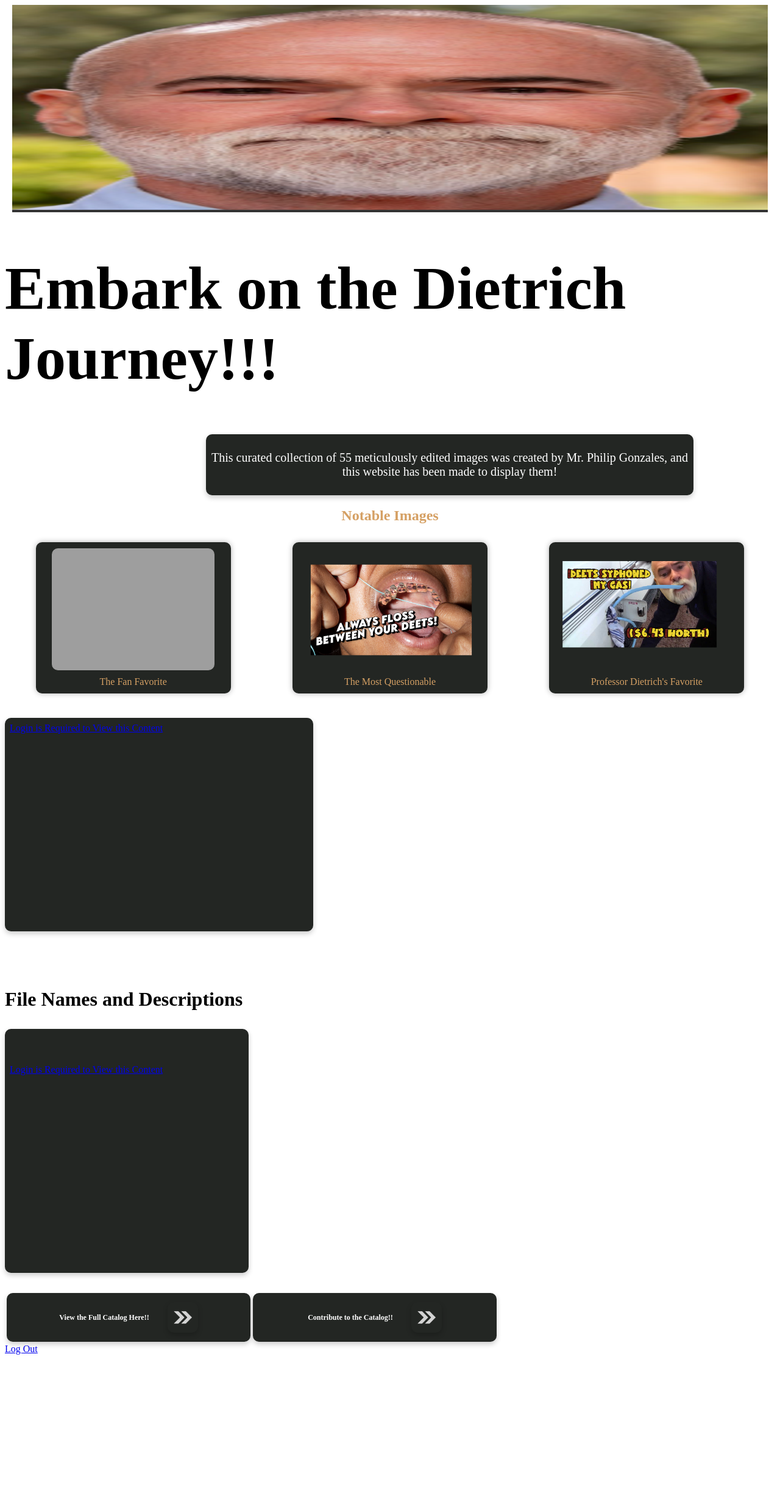
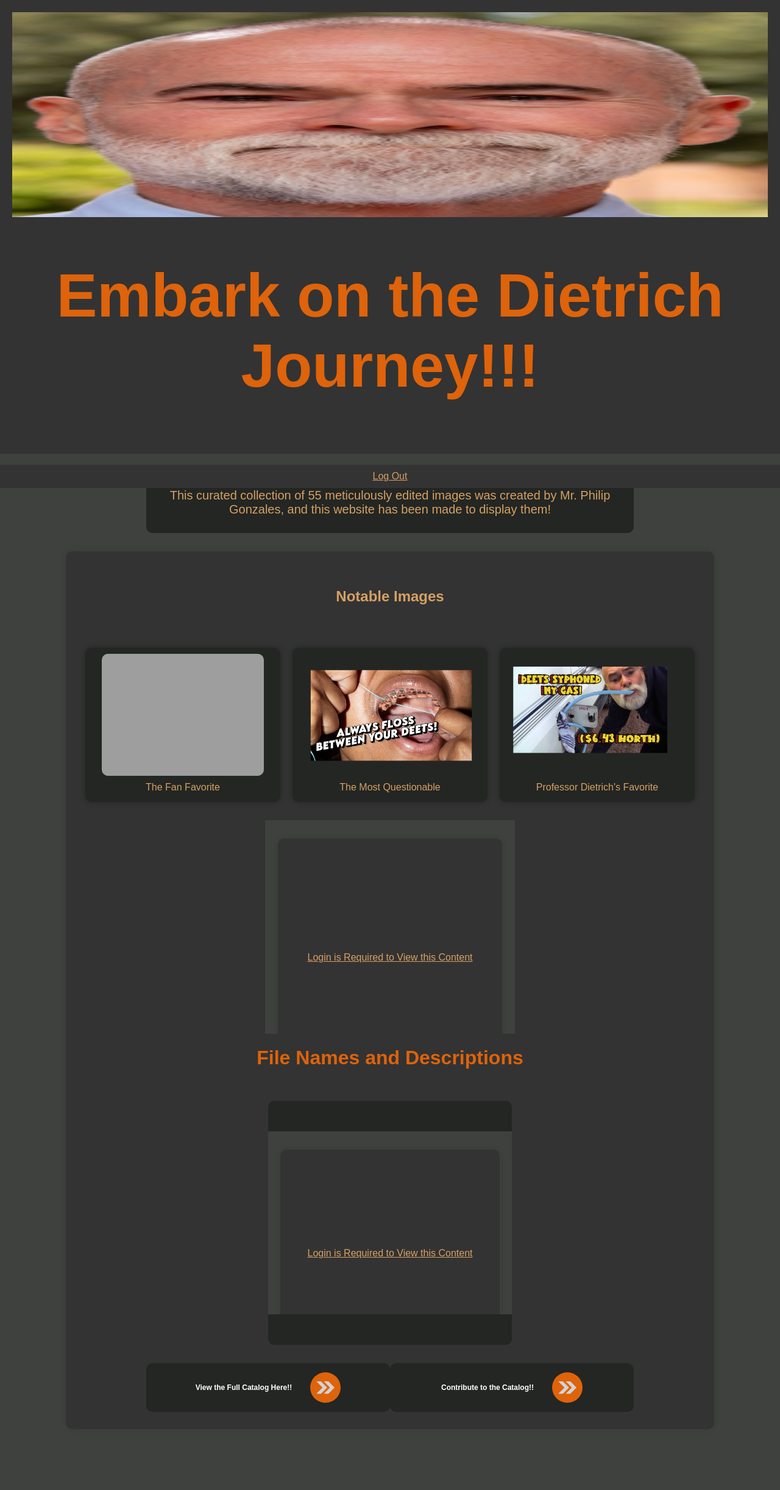
Before and after one commit to crayton07/Final_Project, a PHP site: page /Final_Project/ in a window 1280 px wide. Shown: the whole page at 61% size. Before the commit the page ends 2221 px from the top, so only its background shows below. Run offline with PHP 8.4, Linux system fonts and the light colour scheme; grey boxes are pictures that could not be loaded.

Commit message:
broke main class on last working session, just a quick fix

```diff
--- a/index.php
+++ b/index.php
@@ -10,26 +10,24 @@
     <header>
         <section class="flex-container">
             <div class="box-header">
-                <img src="stretchedHeroSection.png">
+                <img src="stretchedHeroSection.png" alt="Hero Section">
             </div>
         </section>
-        <h1 style="font-size: 100px;">
-            Embark on the Dietrich Journey!!!
-        </h1>
+        <h1 style="font-size: 100px;">Embark on the Dietrich Journey!!!</h1>
     </header>
 
-    <section class="box box-long" style="justify-content: center; align-items: center; text-align: center; margin-left: 330px;">
+    <section class="box box-long" style="text-align: center; margin-left: auto; margin-right: auto;">
         <p style="font-size: 20px;">
             This curated collection of 55 meticulously edited images was created by Mr. Philip Gonzales,
             and this website has been made to display them!
         </p>
     </section>
 
-
     <main>
         <section class="subheader">
             <h2>Notable Images</h2>
         </section>
+
         <section class="image-row">
             <div class="image-box">
                 <img src="Deets ate my dog.png" alt="Image 1">
@@ -45,7 +43,7 @@
             </div>
         </section>
 
-        <section class="box box-long2" style="width: 40%; height: 350px; border: none;">
+        <section class="box box-long2" style="width: 40%; height: 350px; margin: 0 auto;">
             <iframe
                 src="edit_description_form.php"
                 name="edit-description-frame"
@@ -54,14 +52,7 @@
             </iframe>
         </section>
 
-        <br>
-        <br>
-        <br>
-        <br>
-        <h1>
-            File Names and Descriptions
-        </h1>
-
+        <h1>File Names and Descriptions</h1>
         <section class="box">
             <iframe
                 src="Description.php"
@@ -71,42 +62,29 @@
             </iframe>
         </section>
 
-<table>
-    <tr>
-        <td style="text-align: right">
-        <section class="box box-long2">
-            <h2>View the Full Catalog Here!!</h2>
-            <a href="http://localhost:8080/Final_Project/catalog.php">
-                <section class="box box-circle">
-                    <img src="arrow.png" style="height: 30px;">
-                </section>
-            </a>
+        <section class="flex-container">
+            <div class="box box-long2" style="text-align: center;">
+                <h2>View the Full Catalog Here!!</h2>
+                <a href="http://localhost:8080/Final_Project/catalog.php">
+                    <div class="box box-circle">
+                        <img src="arrow.png" style="height: 30px;" alt="View Catalog">
+                    </div>
+                </a>
+            </div>
+
+            <div class="box box-long2" style="text-align: center;">
+                <h2>Contribute to the Catalog!!</h2>
+                <a href="http://localhost:8080/Final_Project/add_form.php">
+                    <div class="box box-circle">
+                        <img src="arrow.png" style="height: 30px;" alt="Contribute">
+                    </div>
+                </a>
+            </div>
         </section>
-
-        </td>
-
-        <td>
-
-
-        <section class="box box-long2">
-            <h1>Contribute to the Catalog!!</h1>
-            <a href="http://localhost:8080/Final_Project/add_form.php">
-                <section class="box box-circle">
-                    <img src="arrow.png" style="height: 30px;">
-                </section>
-            </a>
-        </section>
-        </td>
-    </tr>
-    </table>
-
     </main>
 
     <footer>
-        <a href="http://localhost:8080/Final_Project/logout.php">
-            Log Out
-        </a>
+        <a href="http://localhost:8080/Final_Project/logout.php">Log Out</a>
     </footer>
-
 </body>
 </html>
--- a/styles.css
+++ b/styles.css
@@ -1,3 +1,50 @@
+.main-container {
+    margin: 30px auto;
+    padding: 20px;
+    background-color: #333;
+    width: 80%;
+    border-radius: 10px;
+    box-shadow: 0 0 10px rgba(0, 0, 0, 0.1);
+    display: flex;
+    flex-direction: column;
+    text-align: center;
+    justify-content: center;
+    align-items: center;
+    padding-bottom: 28px;
+    min-height: 100vh;
+    margin-bottom: 100px;
+}
+
+main{
+    margin: 30px auto;
+    padding: 20px;
+    background-color: #333;
+    width: 80%;
+    border-radius: 10px;
+    box-shadow: 0 0 10px rgba(0, 0, 0, 0.1);
+    display: flex;
+    flex-direction: column;
+    text-align: center;
+    justify-content: center;
+    align-items: center;
+    padding-bottom: 28px;
+    min-height: 100vh;
+    margin-bottom: 100px;
+}
+
+
+body {
+    background-color: #3e413e;
+    color: #fff;
+    font-family: Arial, sans-serif;
+    margin: 0;
+    padding: 0;
+}
+
+p {
+   color:  #d5a064;
+}
+
 /* Subheader styles */
 .subheader {
     width: 100%;
@@ -42,7 +89,6 @@
     text-align: center;
 }
 
-
 .container {
     max-width: 800px;
     margin: 50px auto;
@@ -66,24 +112,58 @@
     transform: translate(-50%, -50%);
 }
 
+h1 {
+    text-align: center;
+    color: #de630b;
+}
 
+h2 {
+    text-align: center;
+}
 
+.question {
+    margin-bottom: 20px;
+    padding: 15px;
+    background-color: #0d290d;
+    border-radius: 5px;
+}
 
+.question.alternate {
+    background-color: #144d47;
+}
 
+label {
+    display: block;
+    margin-bottom: 5px;
+}
 
 input[type="text"],
 input[type="email"],
 input[type="number"],
 textarea,
+select {
+    width: 50%;
+    height: 10px;
+    padding: 10px;
+    margin-top: 5px;
+    margin-bottom: 5px;
+    border: none;
+    border-radius: 5px;
+    background-color: #c6521c;
+    color: white;
+}
 
 input[type="range"],
+input[type="date"] {
+    width: 100%;
+}
 
 .images label {
     display: inline-block;
     margin-right: 15px;
 }
 
-.images img {
+images img {
     width: 100px;
     height: auto;
     border-radius: 8px;
@@ -92,6 +172,54 @@ input[type="range"],
 }
 
 .images img:hover {
+    transform: scale(1.1);
+}
+
+button {
+    width: 50%;
+    height: 10%;
+    margin-top: 10px;
+    background-color: #d5a064;
+    color: white;
+    border: none;
+    border-radius: 5px;
+    cursor: pointer;
+    font-size: 16px;
+}
+
+button:hover {
+    background-color: #c2600b;
+}
+
+.half-width-left-align {
+    width: 50%;
+    float: none;
+}
+
+.table-container {
+    width: 100%;
+    overflow: hidden;
+    margin-bottom: 40px;
+}
+
+table {
+    border-collapse: collapse;
+    background-color: #333;
+    color: #fff;
+}
+
+header {
+    background-color: #333;
+    color: white;
+    padding: 20px 0;
+    text-align: center;
+}
+
+a {
+    color: #d5a064;
+}
+
+a:hover {
     transform: scale(1.1);
 }
 
@@ -108,7 +236,7 @@ input[type="range"],
     align-items: center;
     flex-wrap: wrap;
     height: 30vh;
-    padding-bottom:70px;
+    padding-bottom: 70px;
     padding-top: 90px;
 }
 
@@ -125,32 +253,30 @@ input[type="range"],
 }
 
 .box {
-    background-color:  #232623;
+    background-color: #232623;
 }
 
-.box-header{
+.box-header {
     background-color:  #333;
 }
 
-
-.box-long{
+.box-long {
     width: 800px;
     height: 100px;
 }
 
-.box-long2{
+.box-long2 {
     width: 400px;
     height: 80px;
 }
 
-.box-circle{
+.box-circle {
     width: 50px;
     height: 50px;
     border-radius: 50%;
     background-color: #de630b;
     margin-bottom: 30px;
     margin-left: 30px;
-
 }
 
 .box-2 {
@@ -158,81 +284,53 @@ input[type="range"],
     background-color:  #333;
 }
 
-
-.search-container {
-    margin-bottom: 40px;
-    padding: 20px;
-    background-color: #333;
-    border-radius: 8px;
-    box-shadow: 0 1px 3px rgba(0, 0, 0, 0.1);
+.pad-top {
+    padding-top: 1px;
 }
 
-.search-form {
+footer {
+    background-color: #333;
+    text-align: center;
+    padding: 10px 0;
+    position: fixed;
+    width: 100%;
+    bottom: 0;
+}
+
+
+iframe {
+    border: 2px solid black;
+    height: 500px;
+    width: 400px"
+}
+
+.custom-body {
+    background-color: #575a57;
+    color: #fff;
+    font-family: Arial, sans-serif;
     display: flex;
-    gap: 10px;
+    flex-direction: column;
+    justify-content: center;
     align-items: center;
+    height: 100vh;
+    margin: 0;
+}
+
+.message {
+    background-color: #232623;
+    color: #d5a064;
+    padding: 20px;
+    border-radius: 8px;
+    box-shadow: 0 0 10px rgba(0, 0, 0, 0.5);
+    text-align: center;
     margin-bottom: 20px;
 }
 
-.search-form input[type="text"] {
-    padding: 10px;
-    width: 300px;
-    border-radius: 5px;
-    background-color: #444;
-    color: #fff;
-    border: none;
+.counter {
+    font-size: 1.2em;
 }
 
-.search-results {
-    margin-top: 20px;
-}
-
-.search-results h3 {
-    margin-bottom: 15px;
+.message.error {
+    background-color: #3e413e;
     color: #de630b;
 }
-
-.hero-section {
-    background-color: #333;
-    padding: 40px 20px;
-    margin: -20px -20px 40px -20px;
-    text-align: center;
-    border-bottom: 1px solid #555;
-}
-
-.hero-title {
-    font-size: 2.5em;
-    color: #de630b;
-    margin-bottom: 15px;
-}
-
-.hero-subtitle {
-    font-size: 1.2em;
-    color: #ccc;
-    margin-bottom: 30px;
-    font-style: italic;
-}
-
-.hero-search {
-    max-width: 600px;
-    margin: 0 auto;
-    padding: 20px;
-    background-color: #232623;
-    border-radius: 8px;
-    box-shadow: 0 1px 3px rgba(0, 0, 0, 0.1);
-}
-
-
-
-.box {
-    background-color: #232623;
-    color: white;
-    border-radius: 10px;
-    box-shadow: 0 4px 8px rgba(0, 0, 0, 0.2);
-    transition: transform 0.3s, box-shadow 0.3s;
-}
-
-.box:hover {
-    transform: scale(1.05);
-    box-shadow: 0 8px 16px rgba(0, 0, 0, 0.3);
-}
```
Also changed, not shown: 1 other file.
